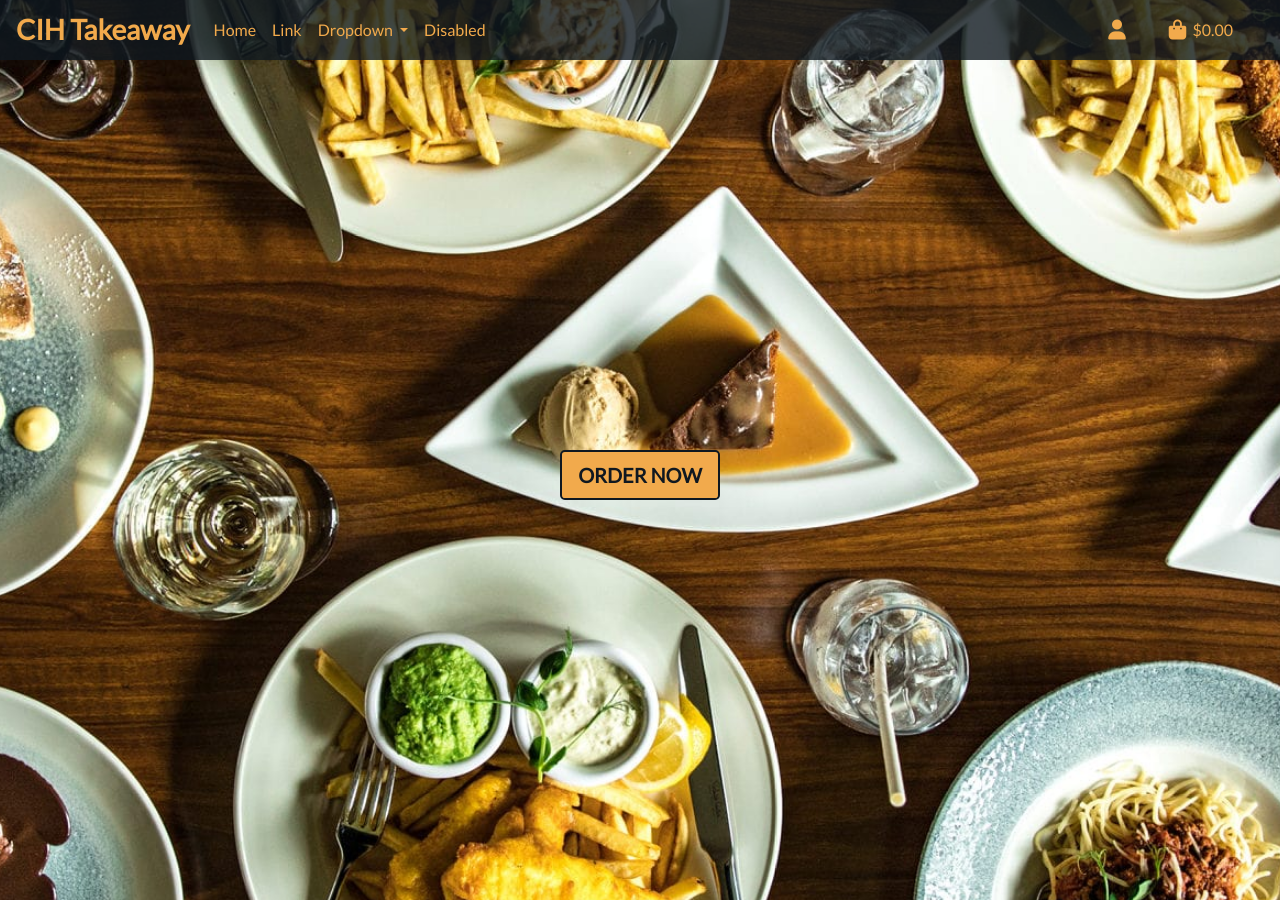
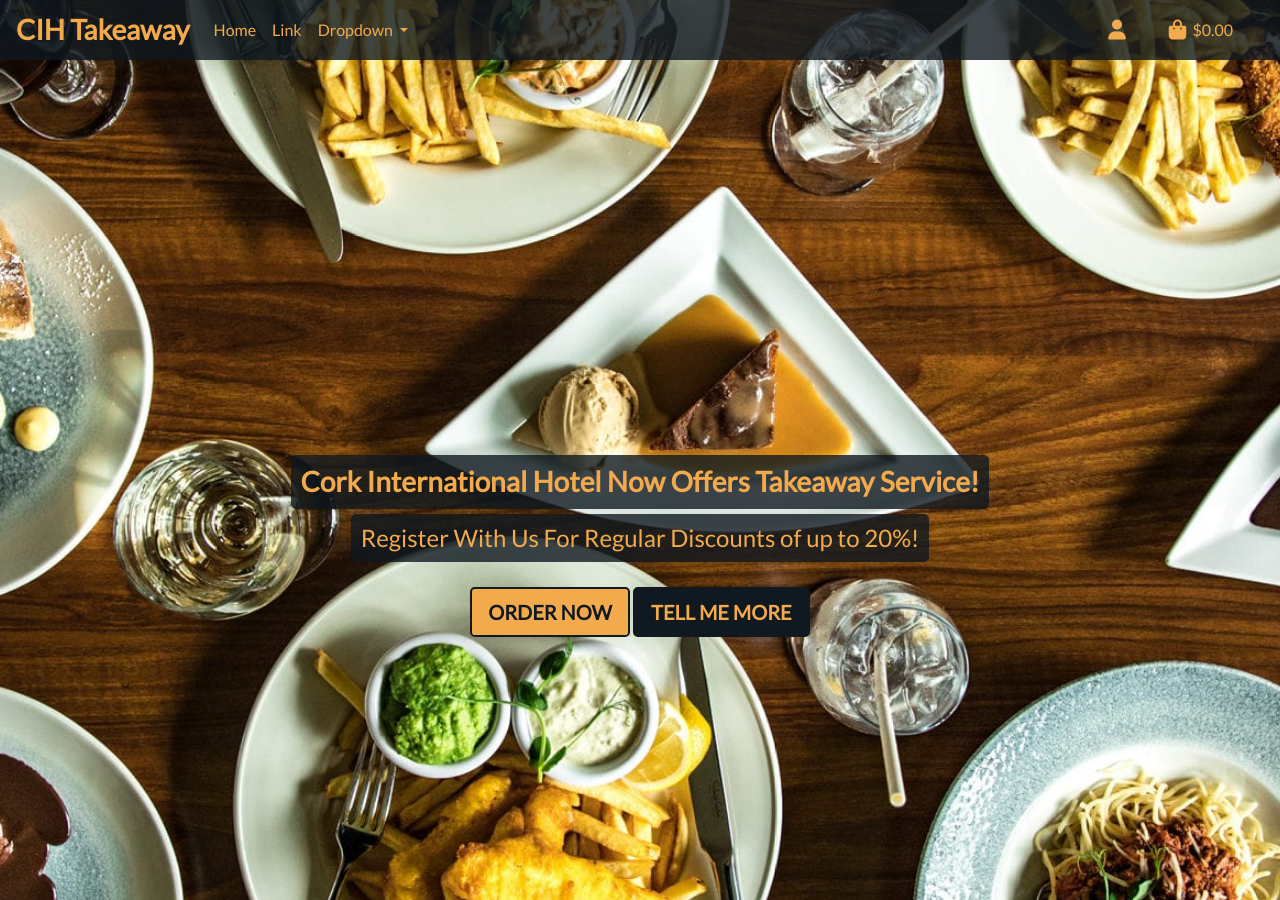
Before and after one commit to nsum/ms4-cih-takeaway, a Django app: page / in a window 1280 px wide. Run offline with Django 3.2, Linux system fonts and the light colour scheme; some libraries are stand-ins or nearby versions.

Commit message:
Add info btn to index page and style headings on hero image

```diff
--- a/home/templates/home/index.html
+++ b/home/templates/home/index.html
@@ -13,7 +13,10 @@
     <section id="hero-outer">
         <div id="hero-image"></div>
         <div id="cover-text">
+            <h3><strong>Cork International Hotel Now Offers Takeaway Service!</strong></h3>
+            <h4>Register With Us For Regular Discounts of up to 20%!</h4>
             <a class="order-btn btn btn-warning btn-lg text-uppercase" href="#" role="button"><strong>Order Now</strong></a>
+            <a class="info-btn btn btn-warning btn-lg text-uppercase" href="#" role="button"><strong>Tell Me More</strong></a>
         </div>
     </section>
 {% endblock %}
--- a/static/css/base.css
+++ b/static/css/base.css
@@ -4,7 +4,7 @@ html {
 
 body {
     height: 100%;
-    color: #5555;
+    color: #101820;
     font-family: 'Lato';
 }
 
@@ -17,6 +17,10 @@ body {
     color: #f2aa4c !important;
 }
 
+.nav-link:hover {
+    text-decoration: underline;
+}
+
 .logo-font {
     width: fit-content;
 }
@@ -24,6 +28,16 @@ body {
 .navbar-toggler-icon {
     background-color: #f2aa4c !important;
     border-radius: 4px;
+}
+
+.dropdown-menu {
+    background-color: #f2aa4c;
+    color: #101820;
+}
+
+.dropdown-item:hover {
+    color: #f2aa4c;
+    background-color: #101820;
 }
 
 /* Hero image, zoom and order button */
@@ -59,15 +73,38 @@ body {
     text-align: center;
 }
 
+#cover-text > h3,h4{
+    color: #f2aa4c;
+    background-color: rgba(16, 24, 32, 0.8);
+    margin: 5px auto;
+    border-radius: 5px;
+    padding: 10px;
+    width: fit-content;
+}
+
 .order-btn {
     background-color: #f2aa4c;
     color: #101820;
     border: 2px solid #101820;
+    margin-top: 20px;
 }
 
 .order-btn:hover {
     background-color: #101820;
     color: #f2aa4c;
+    border: 2px solid #101820;
+}
+
+.info-btn {
+    color: #f2aa4c;
+    background-color: #101820;
+    border: 2px solid #101820;
+    margin-top: 20px;
+}
+
+.info-btn:hover {
+    color: #101820;
+    background-color: #f2aa4c;
     border: 2px solid #101820;
 }
 
--- a/templates/base.html
+++ b/templates/base.html
@@ -68,9 +68,6 @@
                     <a class="dropdown-item" href="#">Something else here</a>
                     </div>
                 </li>
-                <li class="nav-item">
-                    <a class="nav-link disabled" href="#" tabindex="-1" aria-disabled="true">Disabled</a>
-                </li>
                 </ul>
 
             </div>
```
